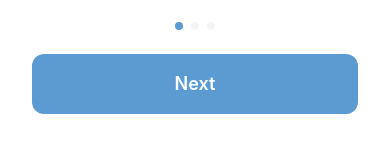
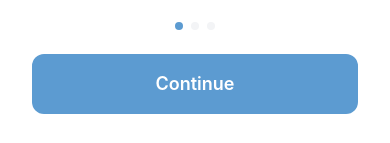
Before and after one commit to o6o6ooo/kuusi, a React Native app: screen /Onboarding in a window 390 px wide. Shown: the part 698-841 px from the top of the page. Built offline with nearby package versions, Linux system fonts and the light colour scheme.

Commit message:
updated buttons in tutorials

```diff
--- a/src/screens/Onboarding.tsx
+++ b/src/screens/Onboarding.tsx
@@ -73,7 +73,7 @@ export default function Onboarding({ navigation }: any) {
                 onPress={handleNext}
             >
                 <Text style={tw`text-center text-white text-lg font-semibold`}>
-                    {currentIndex === slides.length - 1 ? 'Get Started' : 'Next'}
+                    {currentIndex === slides.length - 1 ? 'Get Started' : 'Continue'}
                 </Text>
             </TouchableOpacity>
         </View>
```
